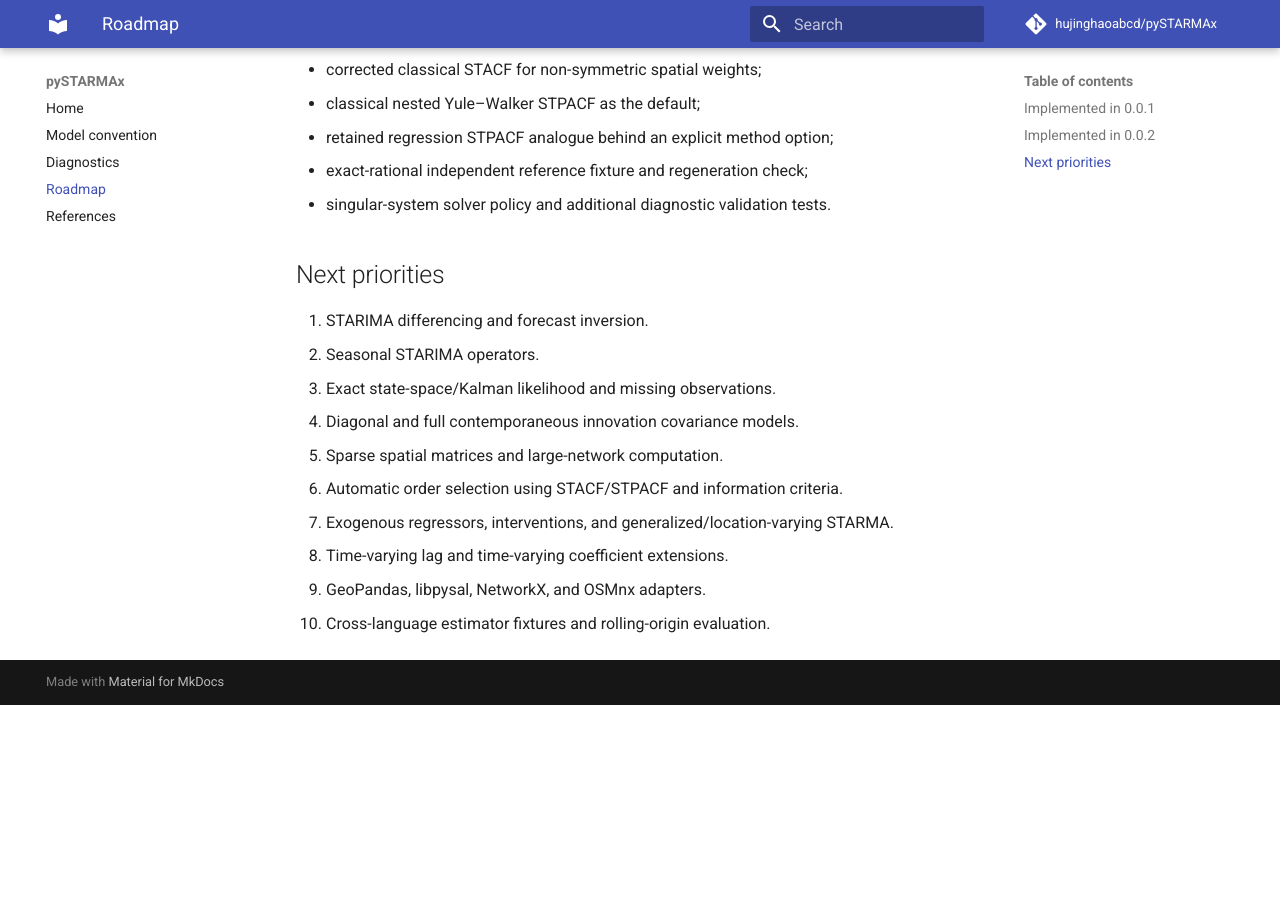
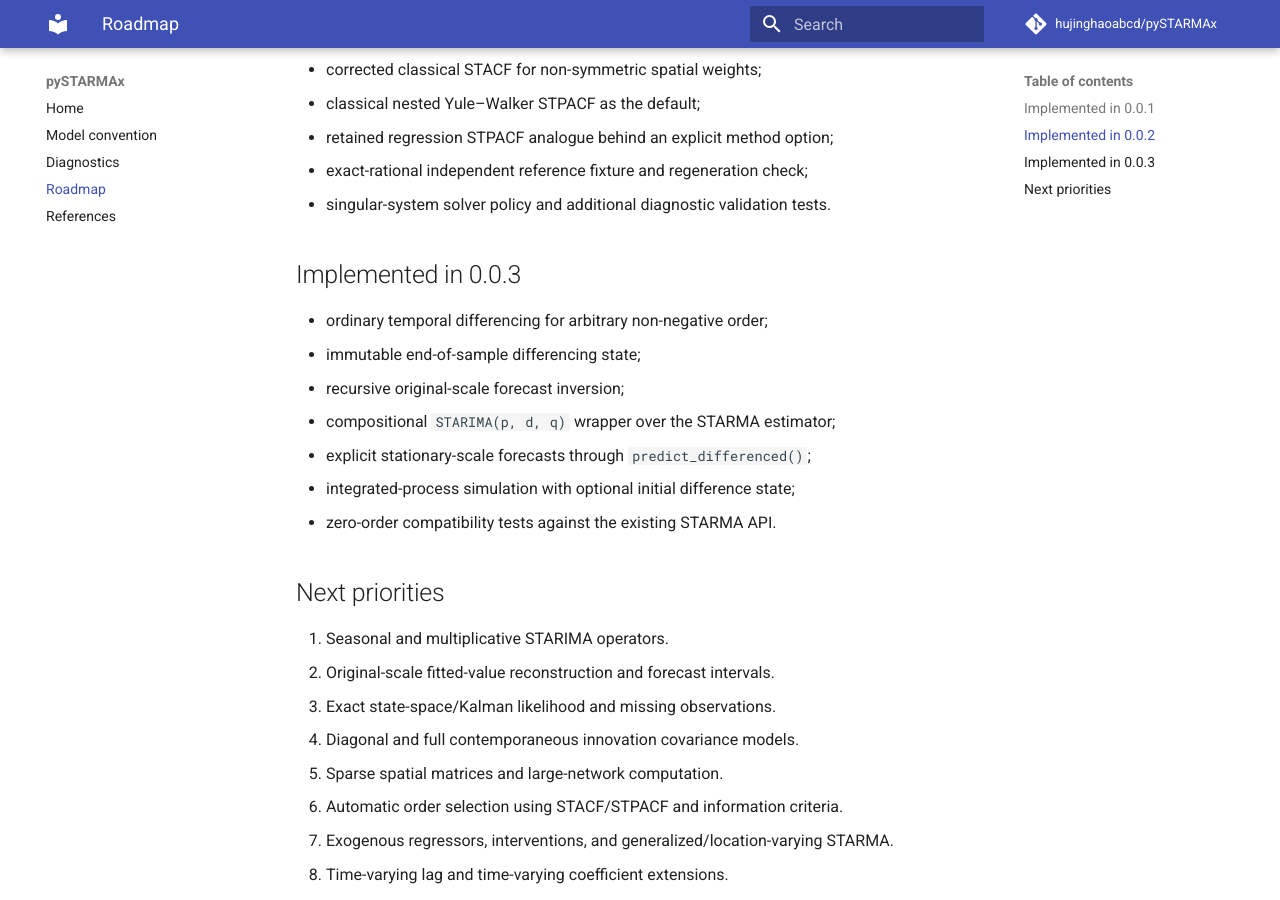
Before and after one commit to hujinghaoabcd/pySTARMAx, an MkDocs documentation site: the page built from docs/roadmap.md, in a window 1280 px wide and 900 px high, scrolled down 525 px. Built offline with MkDocs 1.6.1 and Material for MkDocs 9.7.7, drawn with Linux system fonts in a browser that asks for light colours; comment, search, counter and statistics services are not loaded; before the commit the page ends 1230 px from its top, so only the background shows below that.

Commit message:
Advance roadmap to STARIMA 0.0.3

```diff
--- a/docs/roadmap.md
+++ b/docs/roadmap.md
@@ -19,10 +19,20 @@
 - exact-rational independent reference fixture and regeneration check;
 - singular-system solver policy and additional diagnostic validation tests.
 
+## Implemented in 0.0.3
+
+- ordinary temporal differencing for arbitrary non-negative order;
+- immutable end-of-sample differencing state;
+- recursive original-scale forecast inversion;
+- compositional `STARIMA(p, d, q)` wrapper over the STARMA estimator;
+- explicit stationary-scale forecasts through `predict_differenced()`;
+- integrated-process simulation with optional initial difference state;
+- zero-order compatibility tests against the existing STARMA API.
+
 ## Next priorities
 
-1. STARIMA differencing and forecast inversion.
-2. Seasonal STARIMA operators.
+1. Seasonal and multiplicative STARIMA operators.
+2. Original-scale fitted-value reconstruction and forecast intervals.
 3. Exact state-space/Kalman likelihood and missing observations.
 4. Diagonal and full contemporaneous innovation covariance models.
 5. Sparse spatial matrices and large-network computation.
```
